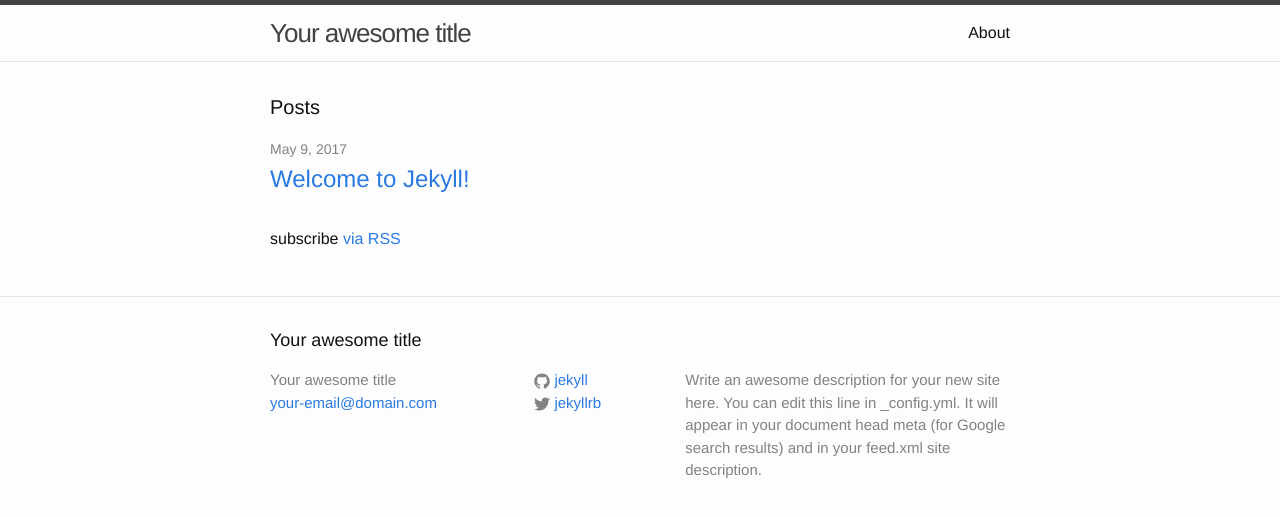
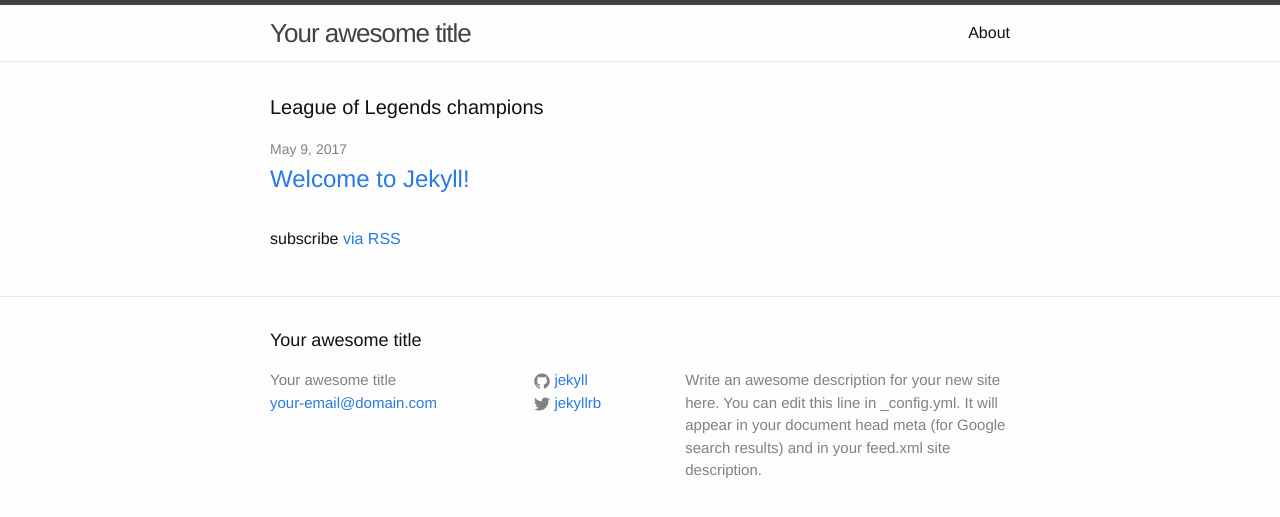
Before and after one commit to Sharor/git-training-with-pipeline, a Jekyll site: the page built from index.html, in a window 1280 px wide. Shown: the top 517 px of the page. Built offline with Jekyll 4.4.1, drawn with Linux system fonts in a browser that asks for light colours.

Commit message:
Update index.html

```diff
--- a/index.html
+++ b/index.html
@@ -4,7 +4,7 @@
 
 <div class="home">
 
-  <h1 class="page-heading">Posts</h1>
+  <h1 class="page-heading">League of Legends champions</h1>
 
   <ul class="post-list">
     {% for post in site.posts %}
```
